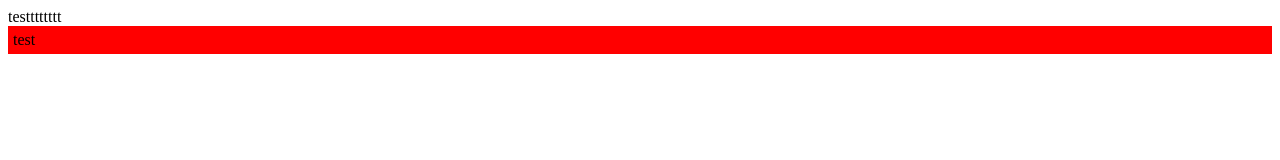
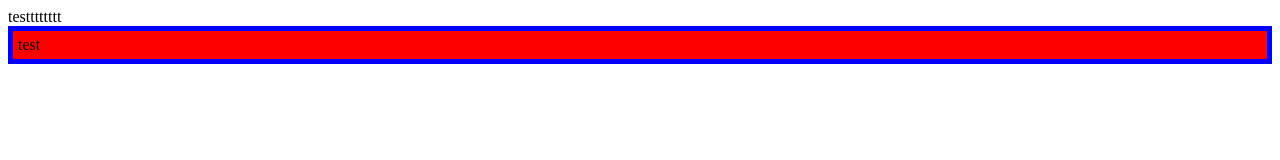
Before and after one commit to sak141/simple-project, a plain HTML site: page index.html in a window 1280 px wide. Drawn offline with Linux system fonts and the light colour scheme.

Commit message:
included blue background

```diff
--- a/index.html
+++ b/index.html
@@ -2,6 +2,8 @@
 <head><title>Simple</title></head>
 <body>
 testttttttt
-  <div style="background-color: red; padding: 5px"> test </div>
+<div style="background-color: blue; padding: 5px">
+  <div style="background-color: red; padding: 5px"> test </div></div>
+
 </body>
 </html>
```
